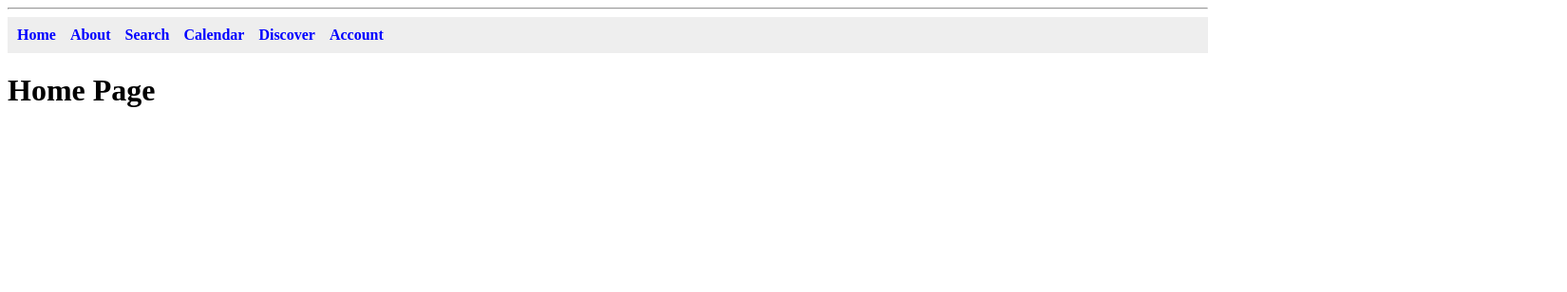
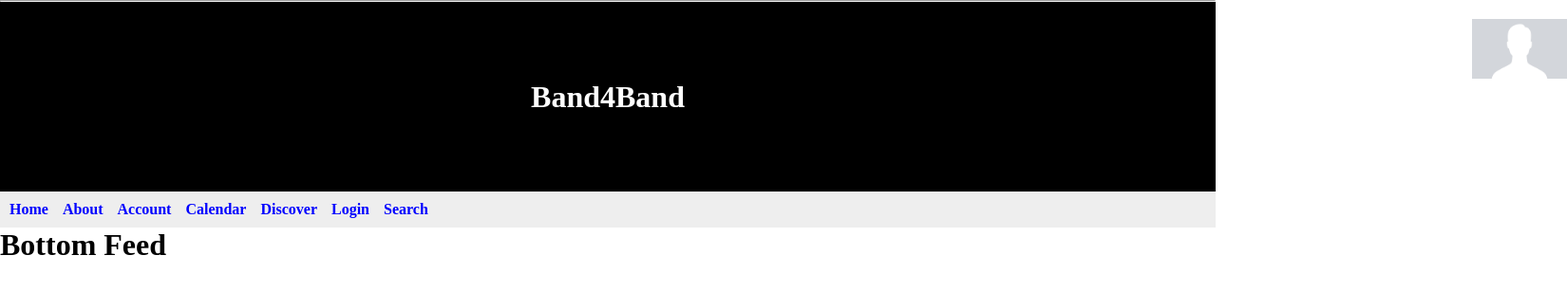
Before and after one commit to Oasis-NEU/sp25-group-13, a React (Vite) app: page /home in a window 1280 px wide. Shown: the top 308 px of the page at 95% size, 1650 px wide, since content can reach past the window. Built offline with nearby package versions, Linux system fonts and the light colour scheme.

Commit message:
Linked all pages and added formatting for top of home page

```diff
--- a/src/App.jsx
+++ b/src/App.jsx
@@ -14,7 +14,7 @@ function App() {
       <hr />
       <Routes>
         {/* Redirect from "/" to "/home" */}
-        <Route path="/" element={<Navigate to="/home" />} />
+        <Route path="/" element={<Navigate to="/login" />} />
 
         {/* Main Routes */}
         <Route path="/home" element={<Home />} />
--- a/src/Pages/About/About.jsx
+++ b/src/Pages/About/About.jsx
@@ -7,12 +7,14 @@ function About() {
     <div>
       {/* Navigation Links */}
       <div className="Links">
-        <Link to="/home">Home</Link>
+      <Link to="/home">Home</Link>
         <Link to="/about">About</Link>
-        <Link to="/search">Search</Link>
+        <Link to="/account">Account</Link>
         <Link to="/calendar">Calendar</Link>
         <Link to="/discover">Discover</Link>
-        <Link to="/account">Account</Link>
+        <Link to="/login">Login</Link>
+        <Link to="/profile">Profile</Link>
+        <Link to="/search">Search</Link>
       </div>
 
       {/* Page Content */}
--- a/src/Pages/Account View/Account.jsx
+++ b/src/Pages/Account View/Account.jsx
@@ -7,12 +7,14 @@ function Account() {
     <div>
       {/* Navigation Links */}
       <div className="Links">
-        <Link to="/home">Home</Link>
+      <Link to="/home">Home</Link>
         <Link to="/about">About</Link>
-        <Link to="/search">Search</Link>
+        <Link to="/account">Account</Link>
         <Link to="/calendar">Calendar</Link>
         <Link to="/discover">Discover</Link>
-        <Link to="/account">Account</Link>
+        <Link to="/login">Login</Link>
+        <Link to="/profile">Profile</Link>
+        <Link to="/search">Search</Link>
       </div>
 
       {/* Page Content */}
--- a/src/Pages/Calendar/Calendar.jsx
+++ b/src/Pages/Calendar/Calendar.jsx
@@ -7,12 +7,14 @@ function Calendar() {
     <div>
     {/* Navigation Links */}
     <div className="Links">
-      <Link to="/home">Home</Link>
-      <Link to="/about">About</Link>
-      <Link to="/search">Search</Link>
-      <Link to="/calendar">Calendar</Link>
-      <Link to="/discover">Discover</Link>
-      <Link to="/account">Account</Link>
+    <Link to="/home">Home</Link>
+        <Link to="/about">About</Link>
+        <Link to="/account">Account</Link>
+        <Link to="/calendar">Calendar</Link>
+        <Link to="/discover">Discover</Link>
+        <Link to="/login">Login</Link>
+        <Link to="/profile">Profile</Link>
+        <Link to="/search">Search</Link>
     </div>
 
     {/* Page Content */}
--- a/src/Pages/Discover/Discover.jsx
+++ b/src/Pages/Discover/Discover.jsx
@@ -7,12 +7,14 @@ function Discover() {
     <div>
     {/* Navigation Links */}
     <div className="Links">
-      <Link to="/home">Home</Link>
-      <Link to="/about">About</Link>
-      <Link to="/search">Search</Link>
-      <Link to="/calendar">Calendar</Link>
-      <Link to="/discover">Discover</Link>
-      <Link to="/account">Account</Link>
+    <Link to="/home">Home</Link>
+        <Link to="/about">About</Link>
+        <Link to="/account">Account</Link>
+        <Link to="/calendar">Calendar</Link>
+        <Link to="/discover">Discover</Link>
+        <Link to="/login">Login</Link>
+        <Link to="/profile">Profile</Link>
+        <Link to="/search">Search</Link>
     </div>
 
     {/* Page Content */}
--- a/src/Pages/Home/Home.css
+++ b/src/Pages/Home/Home.css
@@ -1,3 +1,26 @@
+*  {
+  margin: 0;
+  padding: 0;
+  box-sizing: border-box;
+}
+
+.Top {
+  background-color: black;
+}
+.header {
+  color: white;
+  text-align: center;
+  font-size: 30;
+}
+
+.profilebutton {
+  text-align: right;
+  background-color: white;
+  position: absolute;
+  top: 20px;
+  left: 1550px;
+}
+
 .Links {
   display: flex;
   gap: 15px;
--- a/src/Pages/Home/Home.jsx
+++ b/src/Pages/Home/Home.jsx
@@ -1,22 +1,40 @@
 import './Home.css';
 import { Link } from "react-router-dom";
+import profile from "../../assets/emptyprofile.jpg";
+
+const TopStyle = {
+  display: "flex",
+  alignItems: "center",
+  justifyContent: "center",
+  width: "100vw",
+  height: "200px",
+  backgroundColor: "black"
+}
 
 function Home() {
   return (
     <div>
+      {/* Header and Profile Button */}
+      <div class="Top" style={TopStyle}>
+        <h1 className="header">Band4Band</h1>
+        <Link className="profilebutton" to="/profile">
+        <img src={profile} alt="Go to Profile" width="100" /></Link>
+      </div>
+
       {/* Navigation Links */}
       <div className="Links">
-        <Link to="/home">Home</Link>
+      <Link to="/home">Home</Link>
         <Link to="/about">About</Link>
-        <Link to="/search">Search</Link>
+        <Link to="/account">Account</Link>
         <Link to="/calendar">Calendar</Link>
         <Link to="/discover">Discover</Link>
-        <Link to="/account">Account</Link>
+        <Link to="/login">Login</Link>
+        <Link to="/search">Search</Link>
       </div>
 
-      {/* Page Content */}
-      <div className="Graphics">
-        <h1>Home Page</h1>
+     {/* Home Feed */}
+      <div className="Bottom">
+        <h1>Bottom Feed</h1>
       </div>
     </div>
   );
--- a/src/Pages/Login/Login.jsx
+++ b/src/Pages/Login/Login.jsx
@@ -4,9 +4,24 @@ import { Link } from "react-router-dom";
 function Login() {
 
   return (
-    <>
-    <div className="test"><h1>"Sonic Strike"</h1></div>
-    </>
+    <div>
+    {/* Navigation Links */}
+    <div className="Links">
+        <Link to="/home">Home</Link>
+        <Link to="/about">About</Link>
+        <Link to="/account">Account</Link>
+        <Link to="/calendar">Calendar</Link>
+        <Link to="/discover">Discover</Link>
+        <Link to="/login">Login</Link>
+        <Link to="/profile">Profile</Link>
+        <Link to="/search">Search</Link>
+    </div>
+
+    {/* Page Content */}
+    <div className="Graphics">
+      <h1>Login Page</h1>
+    </div>
+  </div>
   )
 }
 
--- a/src/Pages/Profile/Profile.jsx
+++ b/src/Pages/Profile/Profile.jsx
@@ -4,9 +4,24 @@ import { Link } from "react-router-dom";
 function Profile() {
 
   return (
-    <>
-    <div className="test"><h1>"Sonic Strike"</h1></div>
-    </>
+    <div>
+    {/* Navigation Links */}
+    <div className="Links">
+        <Link to="/home">Home</Link>
+        <Link to="/about">About</Link>
+        <Link to="/account">Account</Link>
+        <Link to="/calendar">Calendar</Link>
+        <Link to="/discover">Discover</Link>
+        <Link to="/login">Login</Link>
+        <Link to="/profile">Profile</Link>
+        <Link to="/search">Search</Link>
+    </div>
+
+    {/* Page Content */}
+    <div className="Graphics">
+      <h1>Profile Page</h1>
+    </div>
+  </div>
   )
 }
 
--- a/src/Pages/Search/Search.jsx
+++ b/src/Pages/Search/Search.jsx
@@ -7,12 +7,14 @@ function Search() {
     <div>
     {/* Navigation Links */}
     <div className="Links">
-      <Link to="/home">Home</Link>
-      <Link to="/about">About</Link>
-      <Link to="/search">Search</Link>
-      <Link to="/calendar">Calendar</Link>
-      <Link to="/discover">Discover</Link>
-      <Link to="/account">Account</Link>
+        <Link to="/home">Home</Link>
+        <Link to="/about">About</Link>
+        <Link to="/account">Account</Link>
+        <Link to="/calendar">Calendar</Link>
+        <Link to="/discover">Discover</Link>
+        <Link to="/login">Login</Link>
+        <Link to="/profile">Profile</Link>
+        <Link to="/search">Search</Link>
     </div>
 
     {/* Page Content */}
```
Also changed, not shown: src/assets/emptyprofile.jpg (added).
